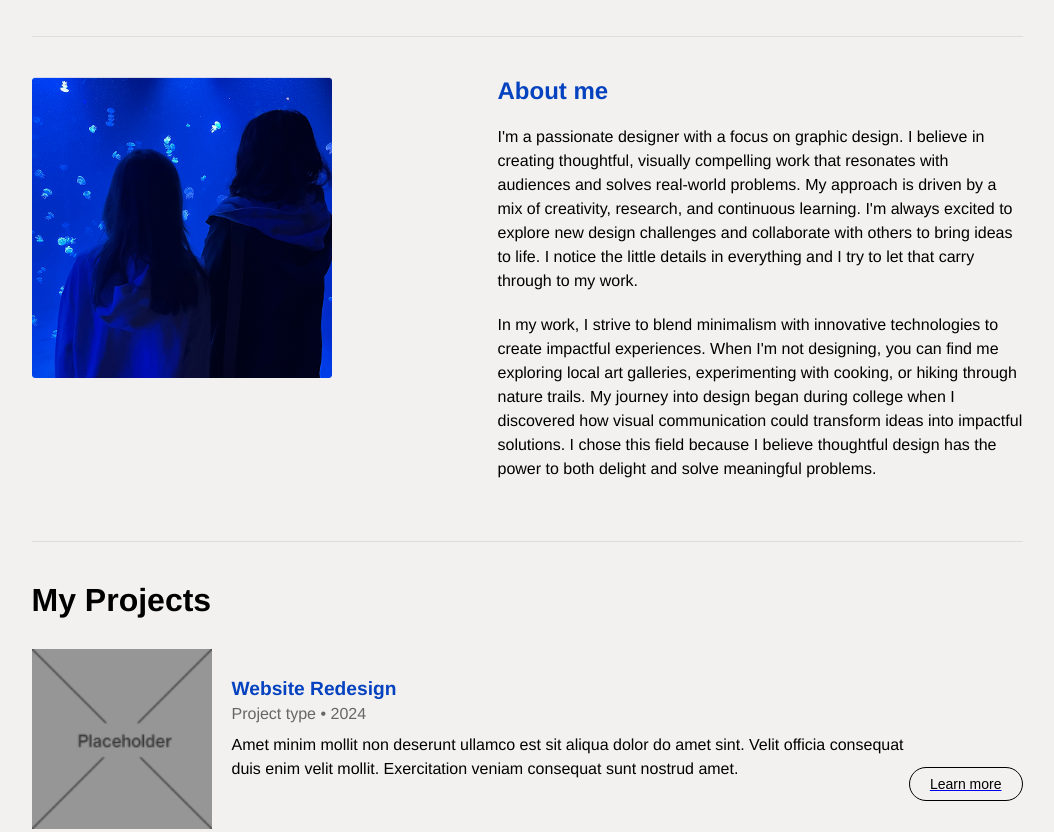
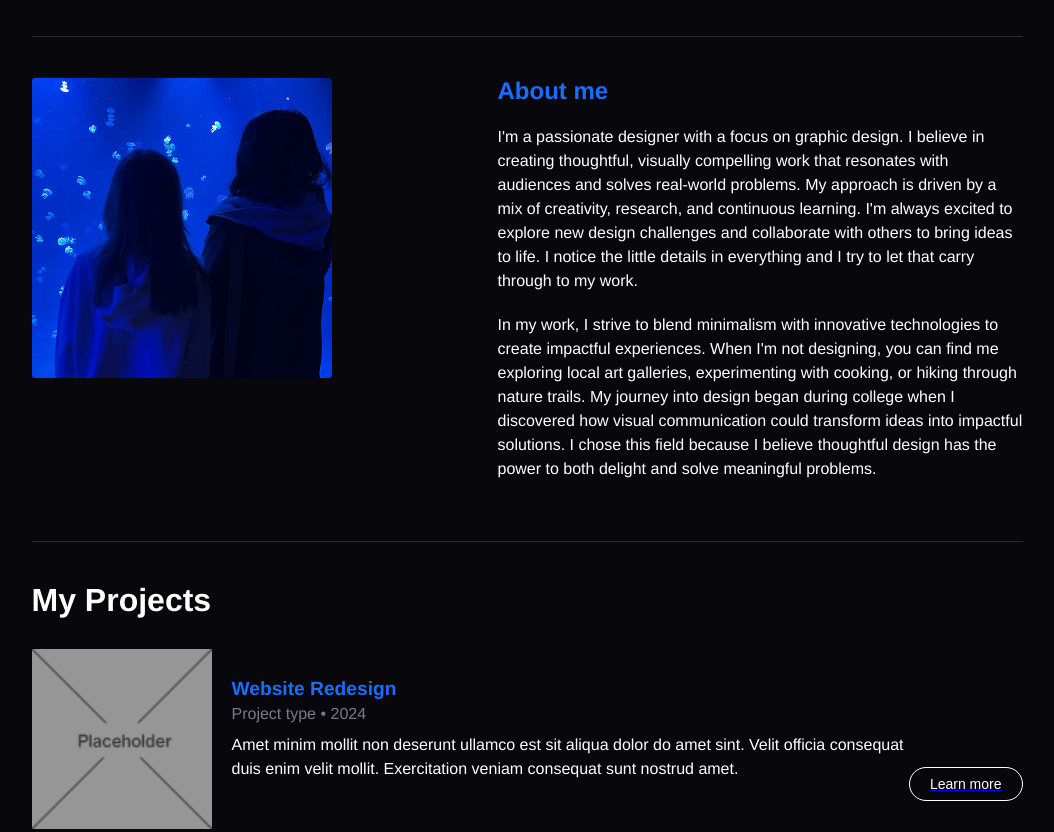
Before and after one commit to Itsbeeloved/Nico-Gevoga-Capilano-Github, a plain HTML site: page index.html in a window 1280 px wide. Shown: the part 840-1672 px from the top of the page, without its empty margins (113-1167 px from the left). Drawn offline with Linux system fonts and the light colour scheme.

Commit message:
Version 4
New colours

```diff
--- a/css/main.css
+++ b/css/main.css
@@ -7,7 +7,7 @@
 
 body {
     font-family: Helvetica, Arial, sans-serif;
-    background-color: #F2F1F0;
+    background-color: #08080C;
     overflow-x: hidden;
 }
 
@@ -28,6 +28,7 @@ p {
     font-weight: 300;
     line-height: 1.5;
     margin-bottom: 20px;
+    color: #FFFFFF;
 }
 
 h1 {
@@ -43,11 +44,13 @@ h3 {
     font-style: normal;
     font-weight: 600;
     line-height: normal;
+    color: #196DFF;
 }
 
 h4 {
     font-size: 1.2rem;
     font-weight: 600;
+    color: #196DFF;
 }
 
 h5 {
@@ -78,16 +81,16 @@ header h2 {
 
 .nav-links a {
     text-decoration: none;
-    color: black;
+    color: #FFFFFF;
     font-size: 16px;
     padding: 8px 20px;
-    border: 1px solid black;
+    border: 1px solid #FFFFFF;
     border-radius: 20px;
 }
 
 .nav-links a:hover {
-    color: #0542BF;
-    border-color: #0542BF;
+    color: #196DFF;
+    border-color: #196DFF;
 }
 
 /* Hero Section */
@@ -139,21 +142,25 @@ header h2 {
 .about-text h3 {
     margin-bottom: 20px;
     font-size: 24px;
-    color: #0542BF;
+    color: #196DFF;
 }
 
 hr {
     border: none;
     height: 1px;
-    background-color: #ddd;
+    background-color: #2A2A2F;
     margin: 40px 0;
 }
 
 /* Projects Section */
+.project-list h3 {
+    color: #FFFFFF;
+}
+
 .project-card {
     display: flex;
     padding: 30px 0;
-    border-bottom: 1px solid #ddd;
+    border-bottom: 1px solid #2A2A2F;
     position: relative;
 }
 
@@ -176,13 +183,13 @@ hr {
 }
 
 .project-title {
-    color: #0542BF;
+    color: #196DFF;
     margin-bottom: 5px;
 }
 
 .project-type {
     margin-bottom: 10px;
-    color: #666;
+    color: #7A7A83;
 }
 
 .button-container {
@@ -192,12 +199,23 @@ hr {
 
 .learn-more {
     background: transparent;
-    border: 1px solid black;
+    border: 1px solid #FFFFFF;
     border-radius: 20px;
     padding: 8px 20px;
     font-size: 14px;
     cursor: pointer;
     white-space: nowrap;
+    color: #FFFFFF;
+    text-decoration: none;
+}
+
+.button-container a {
+    text-decoration: none;
+}
+
+.learn-more:hover {
+    color: #196DFF;
+    border-color: #196DFF;
 }
 
 /* Responsive adjustments */
@@ -312,6 +330,6 @@ footer {
 /* X-Large devices (large desktops, 1200px and higher) */
 @media (min-width: 1200px) {
   body {
-      background: #F2F1F0;
+      background: #08080C;
   }
 }
--- a/css/projectstyle.css
+++ b/css/projectstyle.css
@@ -7,7 +7,7 @@
 
 body {
     font-family: Helvetica, Arial, sans-serif;
-    background-color: #F2F1F0;
+    background-color: #08080C;
     overflow-x: hidden;
 }
 
@@ -28,6 +28,7 @@ p {
     font-weight: 300;
     line-height: 1.5;
     margin-bottom: 20px;
+    color: #FFFFFF;
 }
 
 h1 {
@@ -40,18 +41,20 @@ h2 {
 
 h3 {
     font-size: 1.5rem;
-    color: #0542BF;
+    color: #196DFF;
     margin-bottom: 20px;
 }
 
 h4 {
     font-size: 1.2rem;
     font-weight: 600;
+    color: #196DFF;
 }
 
 h5 {
     font-size: 1rem;
     font-weight: 300;
+    color: #7A7A83;
 }
 
 /* Header */
@@ -77,16 +80,16 @@ header h2 {
 
 .nav-links a {
     text-decoration: none;
-    color: black;
+    color: #FFFFFF;
     font-size: 16px;
     padding: 8px 20px;
-    border: 1px solid black;
+    border: 1px solid #FFFFFF;
     border-radius: 20px;
 }
 
 .nav-links a:hover {
-    color: #0542BF;
-    border-color: #0542BF;
+    color: #196DFF;
+    border-color: #196DFF;
 }
 
 /* Project Section */
@@ -134,7 +137,7 @@ header h2 {
 hr {
     border: none;
     height: 1px;
-    background-color: #ddd;
+    background-color: #2A2A2F;
     margin: 60px 0;
 }
 
@@ -219,6 +222,6 @@ footer {
 /* X-Large devices (large desktops, 1200px and higher) */
 @media (min-width: 1200px) {
     body {
-        background: #F2F1F0;
+        background: #08080C;
     }
 }
```
Also changed, not shown: 1 other file.
